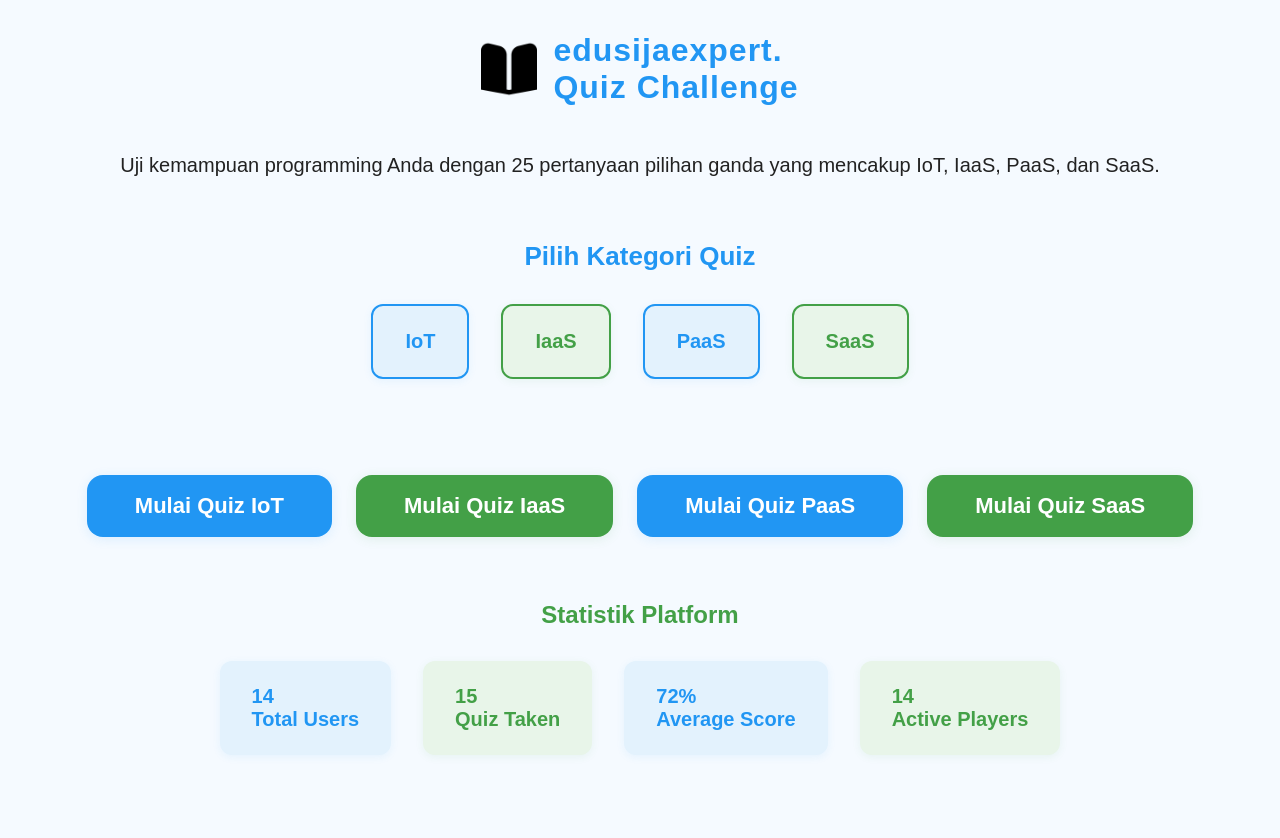
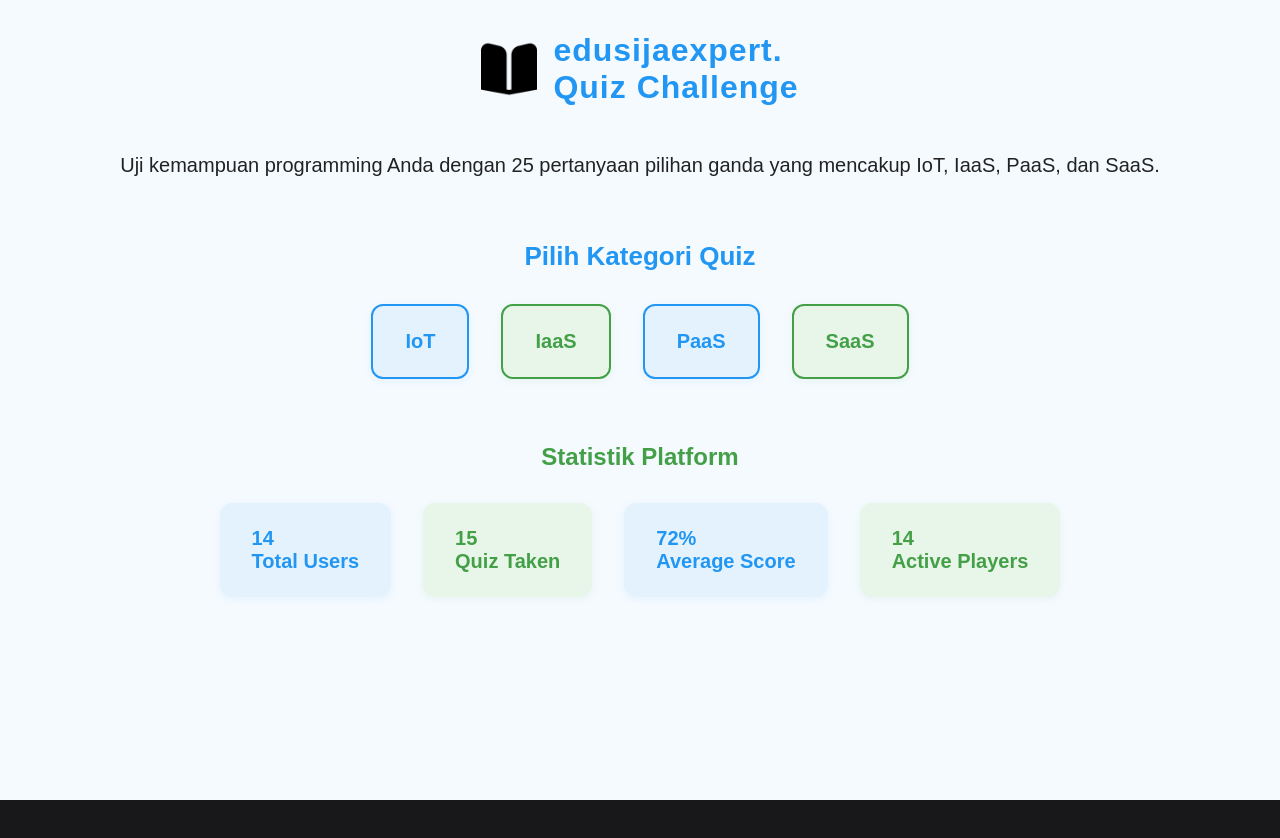
Before and after one commit to sallvyana/edusmartsija, a Next.js app: page / in a window 1280 px wide. Shown: the top 838 px of the page. After the commit the page ends 800 px from the top, so only its background shows below. Built offline with nearby package versions, Linux system fonts and the light colour scheme.

Commit message:
update 4

```diff
--- a/app/page.js
+++ b/app/page.js
@@ -16,19 +16,12 @@ export default function Home() {
       <section className={styles.categorySection}>
         <h2 style={{color:'#2196f3',marginBottom:24,textAlign:'center',fontWeight:700,fontSize:26}}>Pilih Kategori Quiz</h2>
         <div className={styles.categories} style={{display:'flex',gap:32,justifyContent:'center',margin:'32px 0'}}>
-          <div className={styles.categoryBtn} style={{background:'#e3f2fd',color:'#2196f3',border:'2px solid #2196f3',borderRadius:12,padding:'24px 32px',fontWeight:600,fontSize:20,transition:'0.2s',boxShadow:'0 2px 8px rgba(33,150,243,0.08)',pointerEvents:'none',userSelect:'none'}}>IoT</div>
-          <div className={styles.categoryBtn} style={{background:'#e8f5e9',color:'#43a047',border:'2px solid #43a047',borderRadius:12,padding:'24px 32px',fontWeight:600,fontSize:20,transition:'0.2s',boxShadow:'0 2px 8px rgba(67,160,71,0.08)',pointerEvents:'none',userSelect:'none'}}>IaaS</div>
-          <div className={styles.categoryBtn} style={{background:'#e3f2fd',color:'#2196f3',border:'2px solid #2196f3',borderRadius:12,padding:'24px 32px',fontWeight:600,fontSize:20,transition:'0.2s',boxShadow:'0 2px 8px rgba(33,150,243,0.08)',pointerEvents:'none',userSelect:'none'}}>PaaS</div>
-          <div className={styles.categoryBtn} style={{background:'#e8f5e9',color:'#43a047',border:'2px solid #43a047',borderRadius:12,padding:'24px 32px',fontWeight:600,fontSize:20,transition:'0.2s',boxShadow:'0 2px 8px rgba(67,160,71,0.08)',pointerEvents:'none',userSelect:'none'}}>SaaS</div>
+          <Link href="/quiz?category=iot" className={styles.categoryBtn} style={{background:'#e3f2fd',color:'#2196f3',border:'2px solid #2196f3',borderRadius:12,padding:'24px 32px',fontWeight:600,fontSize:20,transition:'0.2s',boxShadow:'0 2px 8px rgba(33,150,243,0.08)',textDecoration:'none',cursor:'pointer'}}>IoT</Link>
+          <Link href="/quiz?category=iaas" className={styles.categoryBtn} style={{background:'#e8f5e9',color:'#43a047',border:'2px solid #43a047',borderRadius:12,padding:'24px 32px',fontWeight:600,fontSize:20,transition:'0.2s',boxShadow:'0 2px 8px rgba(67,160,71,0.08)',textDecoration:'none',cursor:'pointer'}}>IaaS</Link>
+          <Link href="/quiz?category=paas" className={styles.categoryBtn} style={{background:'#e3f2fd',color:'#2196f3',border:'2px solid #2196f3',borderRadius:12,padding:'24px 32px',fontWeight:600,fontSize:20,transition:'0.2s',boxShadow:'0 2px 8px rgba(33,150,243,0.08)',textDecoration:'none',cursor:'pointer'}}>PaaS</Link>
+          <Link href="/quiz?category=saas" className={styles.categoryBtn} style={{background:'#e8f5e9',color:'#43a047',border:'2px solid #43a047',borderRadius:12,padding:'24px 32px',fontWeight:600,fontSize:20,transition:'0.2s',boxShadow:'0 2px 8px rgba(67,160,71,0.08)',textDecoration:'none',cursor:'pointer'}}>SaaS</Link>
         </div>
       </section>
-      {/* Tombol Mulai Quiz per kategori */}
-      <div style={{display:'flex',justifyContent:'center',margin:'32px 0',gap:24}}>
-        <Link href="/quiz?category=iot" className={styles.startBtn} style={{background:'#2196f3',color:'#fff',padding:'18px 48px',borderRadius:16,fontWeight:700,fontSize:22,textDecoration:'none',boxShadow:'0 2px 12px rgba(33,150,243,0.12)',transition:'0.2s'}}>Mulai Quiz IoT</Link>
-        <Link href="/quiz?category=iaas" className={styles.startBtn} style={{background:'#43a047',color:'#fff',padding:'18px 48px',borderRadius:16,fontWeight:700,fontSize:22,textDecoration:'none',boxShadow:'0 2px 12px rgba(67,160,71,0.12)',transition:'0.2s'}}>Mulai Quiz IaaS</Link>
-        <Link href="/quiz?category=paas" className={styles.startBtn} style={{background:'#2196f3',color:'#fff',padding:'18px 48px',borderRadius:16,fontWeight:700,fontSize:22,textDecoration:'none',boxShadow:'0 2px 12px rgba(33,150,243,0.12)',transition:'0.2s'}}>Mulai Quiz PaaS</Link>
-        <Link href="/quiz?category=saas" className={styles.startBtn} style={{background:'#43a047',color:'#fff',padding:'18px 48px',borderRadius:16,fontWeight:700,fontSize:22,textDecoration:'none',boxShadow:'0 2px 12px rgba(67,160,71,0.12)',transition:'0.2s'}}>Mulai Quiz SaaS</Link>
-      </div>
       <section className={styles.statsSection}>
         <h2 style={{color:'#43a047',textAlign:'center',fontWeight:700,fontSize:24}}>Statistik Platform</h2>
         <div className={styles.stats} style={{display:'flex',gap:32,justifyContent:'center',margin:'32px 0'}}>
```
